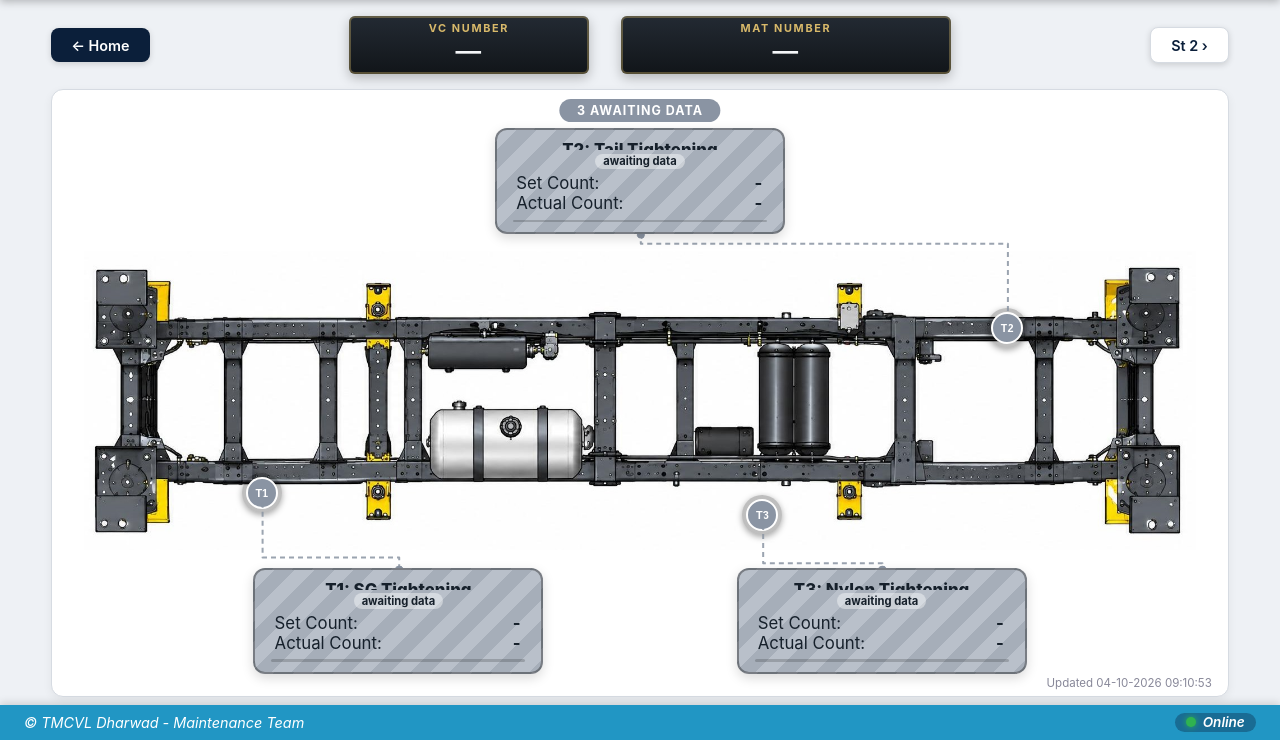
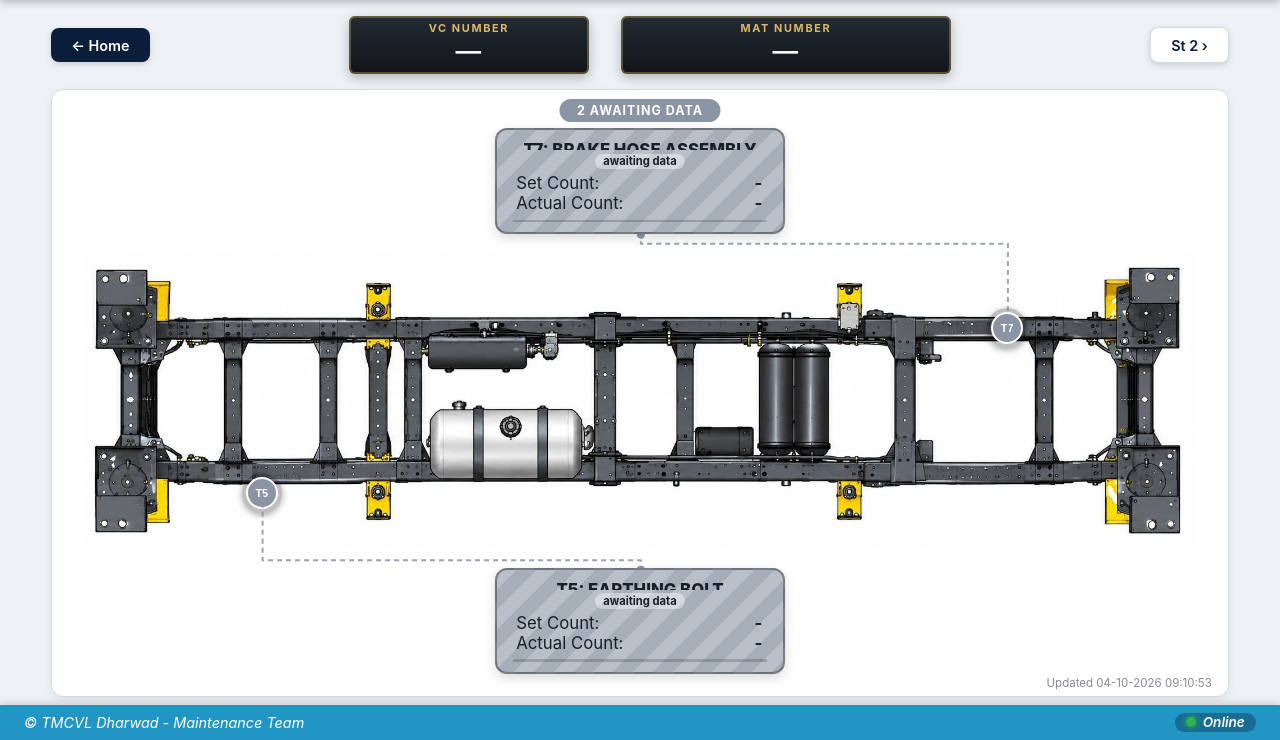
Before and after one commit to vatsav4/LC_Online_SCADA, a Flask app: page /station/1 in a window 1280 px wide. Shown: the part 60-800 px from the top of the page. Run offline with Flask 3, Linux system fonts and the light colour scheme.

Commit message:
Update station_1.html

```diff
--- a/line2_dashboard/templates/station_1.html
+++ b/line2_dashboard/templates/station_1.html
@@ -22,7 +22,6 @@
 #}
 {% set chassis_image = "IMG_1.jpg" %}
 {% set tools = [
-    {"t_no": "T1", "name": "SG Tightening", "x": 16, "y": 80.7},
-    {"t_no": "T2", "name": "Tail Tightening", "x": 83, "y": 25.6},
-    {"t_no": "T3", "name": "Nylon Tightening", "x": 61, "y": 88.1},
+    {"t_no": "T5", "name": "EARTHING BOLT", "x": 16, "y": 80.7},
+    {"t_no": "T7", "name": "BRAKE HOSE ASSEMBLY", "x": 83, "y": 25.6},
 ] %}
```
